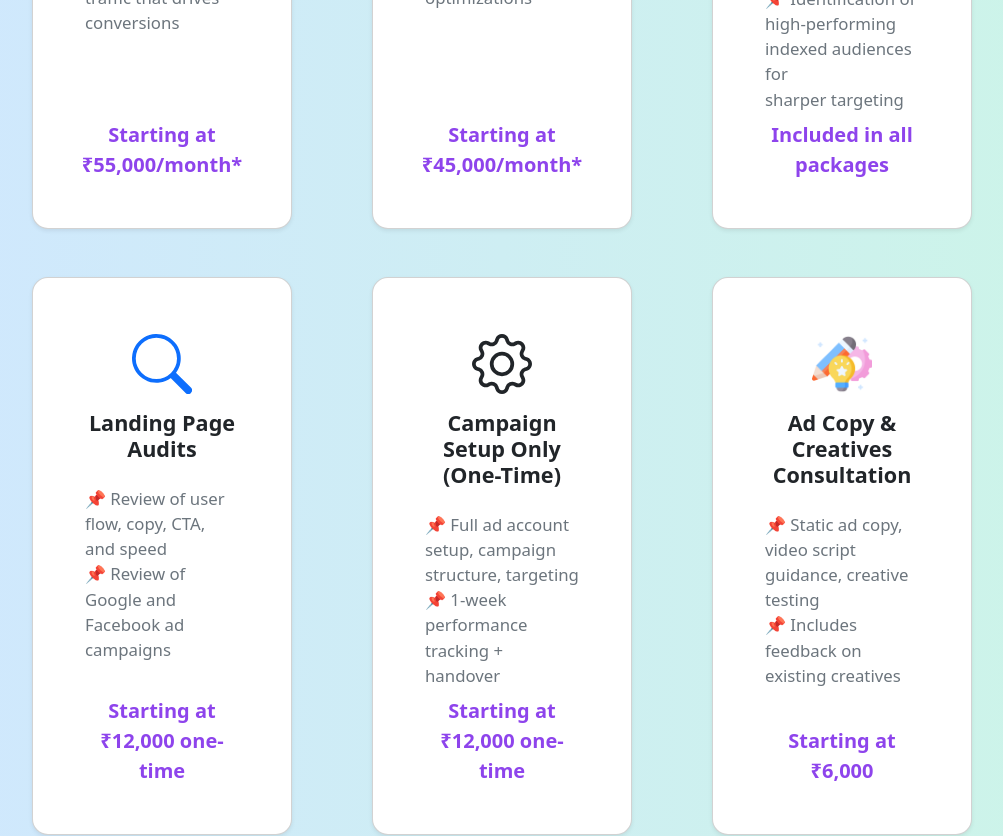
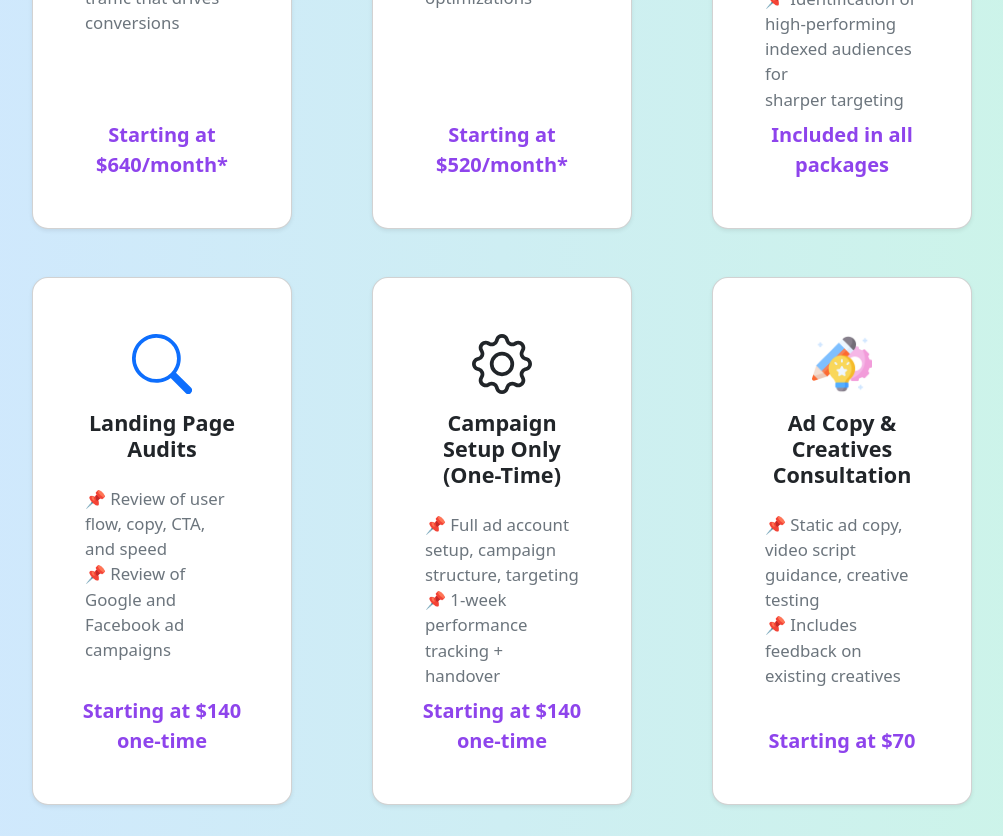
Before and after one commit to scalewithniharika/ScaleWithNiharika, a React (Create React App) app: page / in a window 1280 px wide. Shown: the part 2120-2956 px from the top of the page, without its empty margins (138-1141 px from the left). Built offline with nearby package versions, Linux system fonts and the light colour scheme.

Commit message:
Changes in prices and meta data

```diff
--- a/public/index.html
+++ b/public/index.html
@@ -16,10 +16,7 @@
 
     <meta name="viewport" content="width=device-width, initial-scale=1" />
     <meta name="theme-color" content="#000000" />
-    <meta
-      name="description"
-      content="Web site created using create-react-app"
-    />
+
     <link rel="apple-touch-icon" href="%PUBLIC_URL%/logo192.png" />
     <!--
       manifest.json provides metadata used when your web app is installed on a
--- a/src/components/Services.js
+++ b/src/components/Services.js
@@ -11,7 +11,7 @@ const servicesData = [
     description: ["📌 Search, Display, Performance Max, YouTube",
       "📌 Keyword planning, audience layering, landing page input",
       "📌 High-intent traffic that drives conversions"],
-    price: "Starting at ₹55,000/month*",
+    price: "Starting at $640/month*",
     iconType: "png",
     iconColor: "text-primary",
     iconSrc: googleAdsIcon,
@@ -22,7 +22,7 @@ const servicesData = [
                  "📌 Lead gen, D2C, remarketing, conversion scaling",
                  "📌 Daily campaign hygiene & optimizations"],
 
-    price: "Starting at ₹45,000/month*",
+    price: "Starting at $520/month*",
     iconType: "svg",
     iconColor: "text-primary",
     svg: (
@@ -45,7 +45,7 @@ const servicesData = [
     title: "Landing Page Audits",
     description:["📌 Review of user flow, copy, CTA, and speed",
                  "📌 Review of Google and Facebook ad campaigns"],
-    price: "Starting at ₹12,000 one-time",
+    price: "Starting at $140 one-time",
     iconType: "svg",
     iconColor: "text-primary",
     svg: (
@@ -58,7 +58,7 @@ const servicesData = [
     title: "Campaign Setup Only (One-Time)",
     description:["📌 Full ad account setup, campaign structure, targeting",
                  "📌 1-week performance tracking + handover"],
-    price: "Starting at ₹12,000 one-time",
+    price: "Starting at $140 one-time",
     iconType: "svg",
     iconColor: "text-dark",
     svg:(<svg xmlns="http://www.w3.org/2000/svg" width="60" height="60" fill="currentColor" class="bi bi-gear" viewBox="0 0 16 16">
@@ -70,7 +70,7 @@ const servicesData = [
     title: "Ad Copy & Creatives Consultation",
     description:["📌 Static ad copy, video script guidance, creative testing",
                  "📌  Includes feedback on existing creatives",],
-    price: "Starting at ₹6,000",
+    price: "Starting at $70",
     iconType: "png",
     iconColor: "text-success",
     iconSrc: creativesIcon,
```
